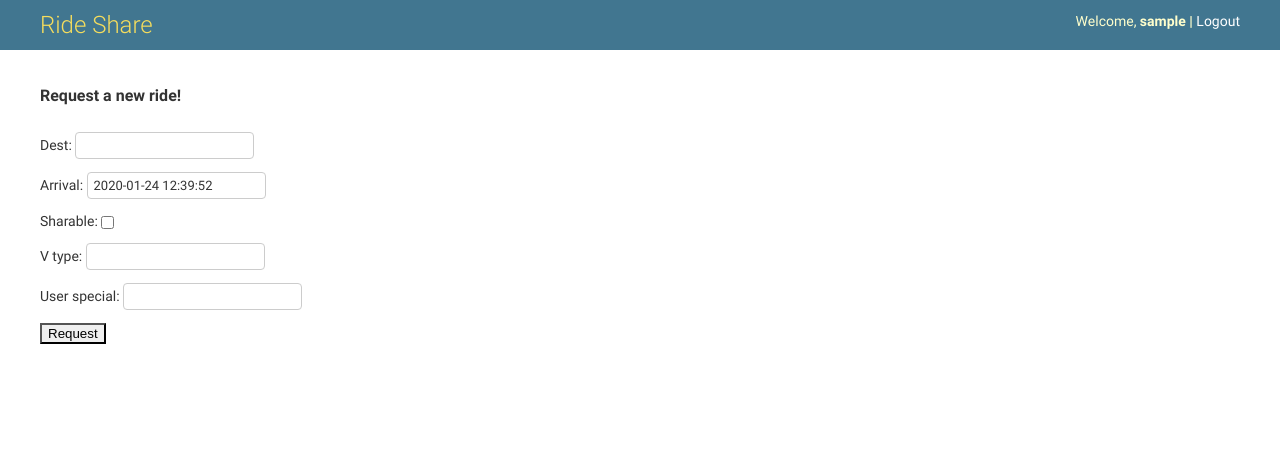
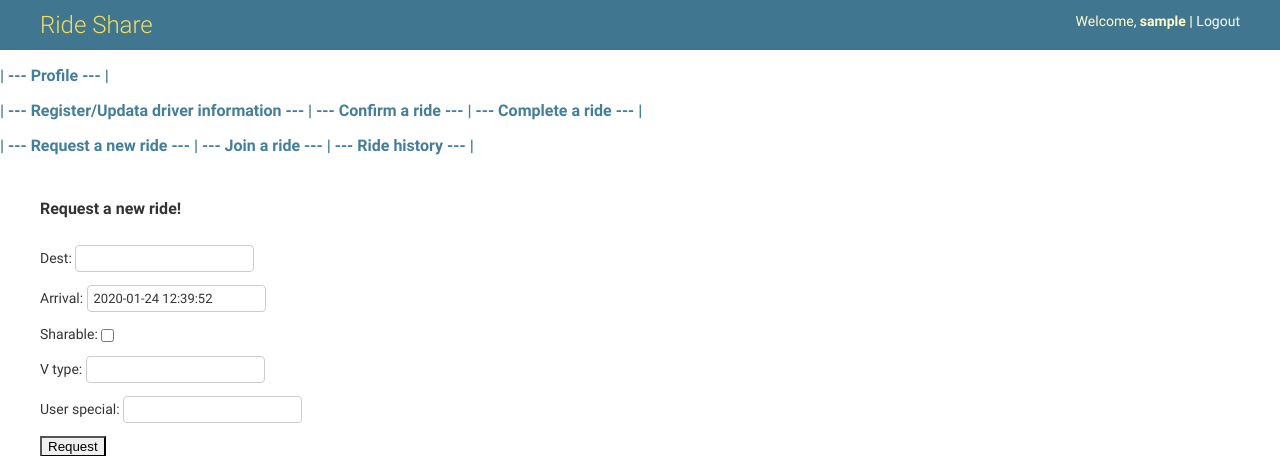
Before and after one commit to jingyi-xie/RideSharing-Web-app, a Django app: page /ride/request/ in a window 1280 px wide. Shown: the top 456 px of the page. Run offline with Django 3.2, Linux system fonts and the light colour scheme; the visitor is signed in with stand-in values (Sample User, id 1).

Commit message:
finished ride confirm

```diff
--- a/web-app/hw1/settings.py
+++ b/web-app/hw1/settings.py
@@ -121,6 +121,6 @@ USE_TZ = True
 
 STATIC_URL = '/static/'
 
-LOGIN_REDIRECT_URL = 'rideshare:riderequest'
+LOGIN_REDIRECT_URL = 'rideshare:profile'
 LOGIN_URL = 'rideshare:login'
 AUTH_USER_MODEL = "rideshare.app_user"
--- a/web-app/rideshare/templates/rideshare/base.html
+++ b/web-app/rideshare/templates/rideshare/base.html
@@ -38,6 +38,21 @@
 {% endblock %}
 
 {% block breadcrumbs %}
+<div align="left">
+<h2>
+<a href="{% url 'rideshare:profile' %}"> | --- Profile --- |</a>
+</h2>
+<h2>
+<a href="#"> | --- Register/Updata driver information --- |</a>
+<a href="#"> --- Confirm a ride --- |</a>
+<a href="#"> --- Complete a ride --- |</a>
+</h2>
+<h2>
+<a href="{% url 'rideshare:riderequest' %}"> | --- Request a new ride --- |</a>
+<a href="#"> --- Join a ride --- |</a>
+<a href="#"> --- Ride history --- |</a>
+</h2>
+</div>
 {% endblock %}
 
 {% block nav-global %}
--- a/web-app/rideshare/urls.py
+++ b/web-app/rideshare/urls.py
@@ -2,13 +2,14 @@ from django.urls import path
 from django.contrib.auth import views as auth_views
 from django.contrib import admin
 from . import views
-from rideshare.views import signup_view, ride_request_view, ride_detail_view, ride_edit_view, ride_confirm_view
+from rideshare.views import signup_view, profile_view, ride_request_view, ride_detail_view, ride_edit_view, ride_confirm_view
 
 app_name = 'rideshare'
 urlpatterns = [
     path('signup/', signup_view, name = 'signup'),
     path('logout/', auth_views.LogoutView.as_view(template_name='rideshare/logout.html'), name = 'logout'),
     path('login/', auth_views.LoginView.as_view(template_name='rideshare/login.html'), name = 'login'),
+    path('profile', profile_view, name = 'profile'),
     path('ride/<int:pk>/', ride_detail_view.as_view(), name = 'ridedetail'),
     path('ride/<int:pk>/edit', ride_edit_view.as_view(), name = 'rideedit'),
     path('ride/<int:pk>/confirm', ride_confirm_view.as_view(), name = 'rideconfirm'),
--- a/web-app/rideshare/views.py
+++ b/web-app/rideshare/views.py
@@ -16,6 +16,9 @@ def signup_view(request):
     else:
         form = UserSignupForm
     return render(request, 'rideshare/signup.html', {'form': form})
+
+def profile_view(request):
+    return render(request, 'rideshare/profile.html')
 
 class ride_detail_view(LoginRequiredMixin, DetailView):
     model = app_ride
@@ -44,15 +47,18 @@ class ride_edit_view(LoginRequiredMixin, UserPassesTestMixin, UpdateView):
 class ride_confirm_view(LoginRequiredMixin, UpdateView):
     model = app_ride
     fields = []
-    #template_name = 'rideshare/ride_confirm.html'
+    template_name = 'rideshare/app_ride_confirm.html'
     def form_valid(self, form):
         form.instance.status = 'confirmed'
         form.instance.driver = self.request.user
         return super().form_valid(form)
+
     """
+    Don't delete!
+
     def test_func(self):
         ride = self.get_object()
         if self.request.user.will_drive == True:
             return True
         return False
-        """
+    """
```
Also changed, not shown: web-app/rideshare/templates/rideshare/app_ride_confirm.html (renamed from web-app/rideshare/templates/rideshare/ride_confirm.html, +6 -2 lines), web-app/rideshare/templates/rideshare/app_ride_detail.html (+10 -4 lines), web-app/rideshare/templates/rideshare/app_ride_request.html (added, +8 -0 lines), web-app/rideshare/templates/rideshare/profile.html (+4 -7 lines).
